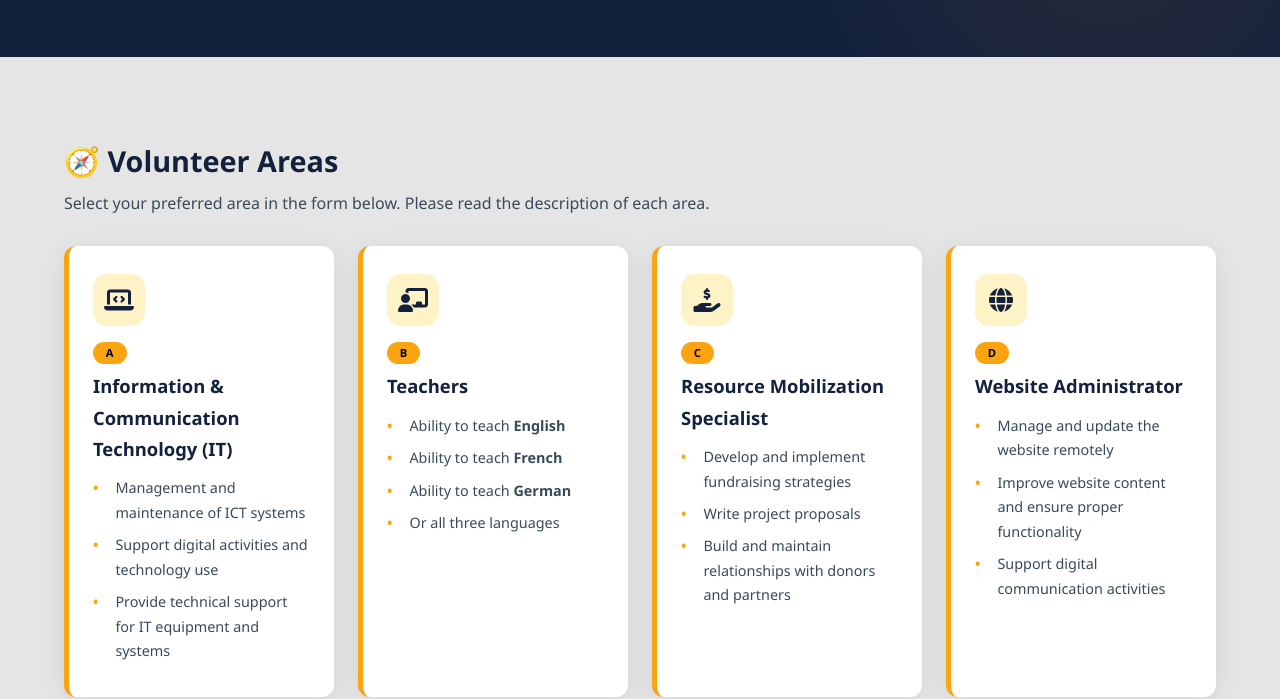
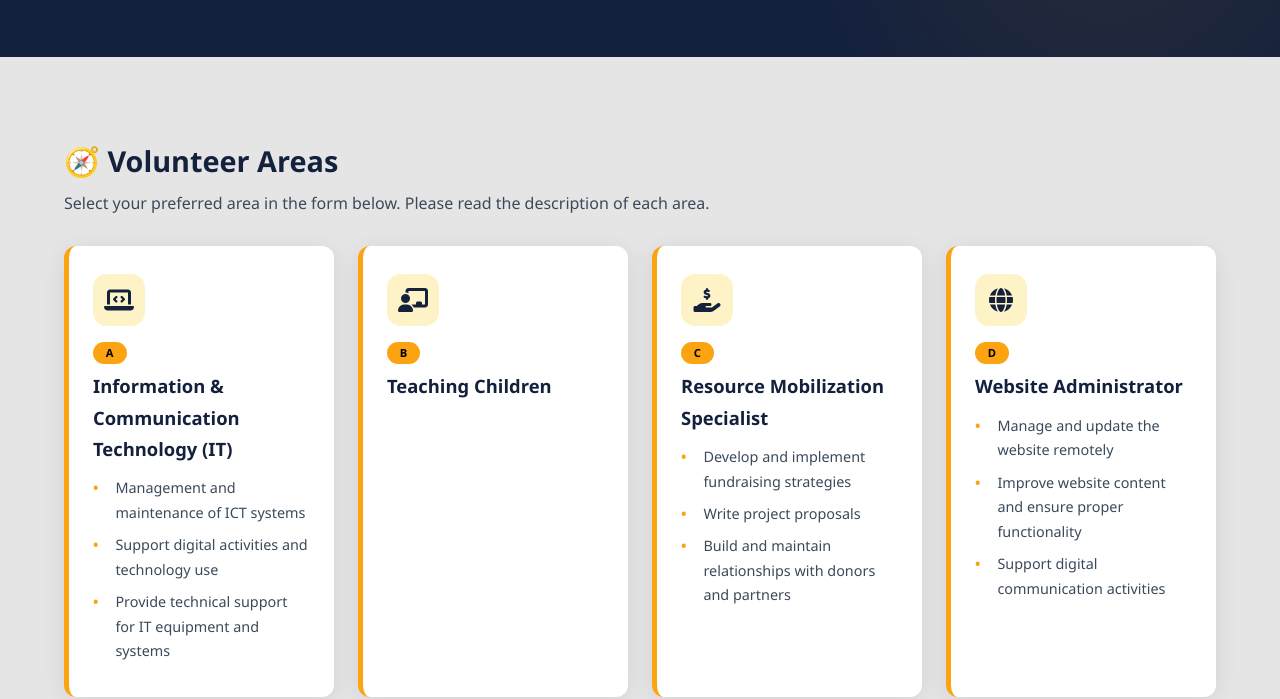
Before and after one commit to vkilimanjaro-png/hope4futuretaz-, a plain HTML site: page volunteer.html in a window 1280 px wide. Shown: the part 286-985 px from the top of the page. Drawn offline with Linux system fonts and the light colour scheme.

Commit message:
Add files via upload

```diff
--- a/volunteer.html
+++ b/volunteer.html
@@ -874,17 +874,17 @@
                         <li>Provide technical support for IT equipment and systems</li>
                     </ul>
                 </div>
+
+                <!-- ==========================================
+                     HAPA NDIPO PALIPOFANYIWA MABADILIKO
+                     (Orodha ya lugha imeondolewa, jina limebadilishwa)
+                     ========================================== -->
                 <div class="position-card">
                     <div class="icon"><i class="fas fa-chalkboard-teacher"></i></div>
                     <span class="letter">B</span>
-                    <h3>Teachers</h3>
-                    <ul>
-                        <li>Ability to teach <strong>English</strong></li>
-                        <li>Ability to teach <strong>French</strong></li>
-                        <li>Ability to teach <strong>German</strong></li>
-                        <li>Or all three languages</li>
-                    </ul>
+                    <h3>Teaching Children</h3>
                 </div>
+
                 <div class="position-card">
                     <div class="icon"><i class="fas fa-hand-holding-usd"></i></div>
                     <span class="letter">C</span>
@@ -991,8 +991,8 @@
                                     <label for="posA"><i class="fas fa-laptop-code"></i> A. IT</label>
                                 </div>
                                 <div class="position-option">
-                                    <input type="radio" name="position" id="posB" value="B. Teachers (English / French / German)" />
-                                    <label for="posB"><i class="fas fa-chalkboard-teacher"></i> B. Teachers</label>
+                                    <input type="radio" name="position" id="posB" value="B. Teaching Children" />
+                                    <label for="posB"><i class="fas fa-chalkboard-teacher"></i> B. Teaching Children</label>
                                 </div>
                                 <div class="position-option">
                                     <input type="radio" name="position" id="posC" value="C. Resource Mobilization Specialist" />
```
